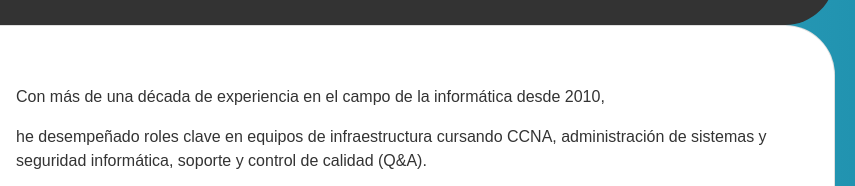
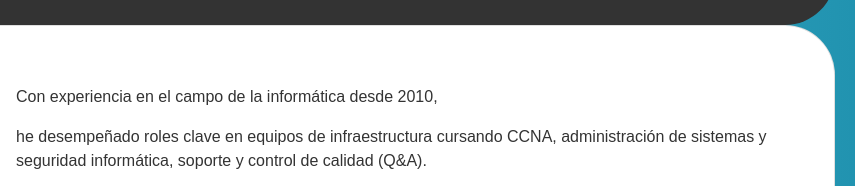
Before and after one commit to ezequielid/portfolio, a plain HTML site: page index.html in a window 1280 px wide. Shown: the part 185-371 px from the top of the page, 425-1280 px from the left. Drawn offline with nearby package versions, Linux system fonts and the light colour scheme.

Commit message:
Update index.html
Signed-off-by: ezequielid <92794800+ezequielid@users.noreply.github.com>

```diff
--- a/index.html
+++ b/index.html
@@ -30,7 +30,7 @@
             <img src="https://avatars.githubusercontent.com/u/92794800?v=4" alt="Mi Foto">
         </div>
         <div class="card-text">
-            <p>Con más de una década de experiencia en el campo de la informática desde 2010,</p>
+            <p>Con experiencia en el campo de la informática desde 2010,</p>
             <p> he desempeñado roles clave en equipos de infraestructura cursando CCNA, administración de sistemas y seguridad informática, soporte y control de calidad (Q&A). </p>
             <p> Mi enfoque actual se centra en tecnologías de programación y desarrollo. A lo largo de mi carrera, he demostrado una sólida capacidad para trabajar en equipo, <br>aprovechando mi experiencia diversa para contribuir eficazmente en entornos colaborativos.</p>
         </div>
```
